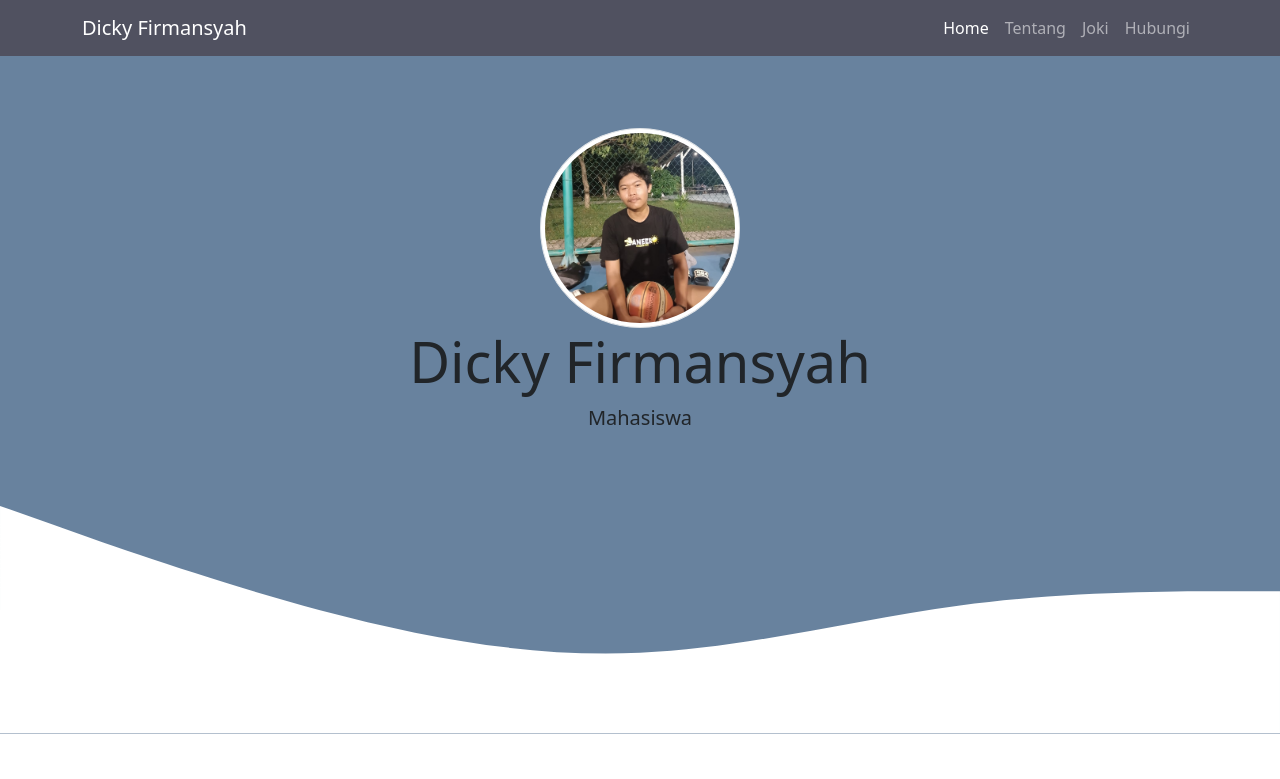
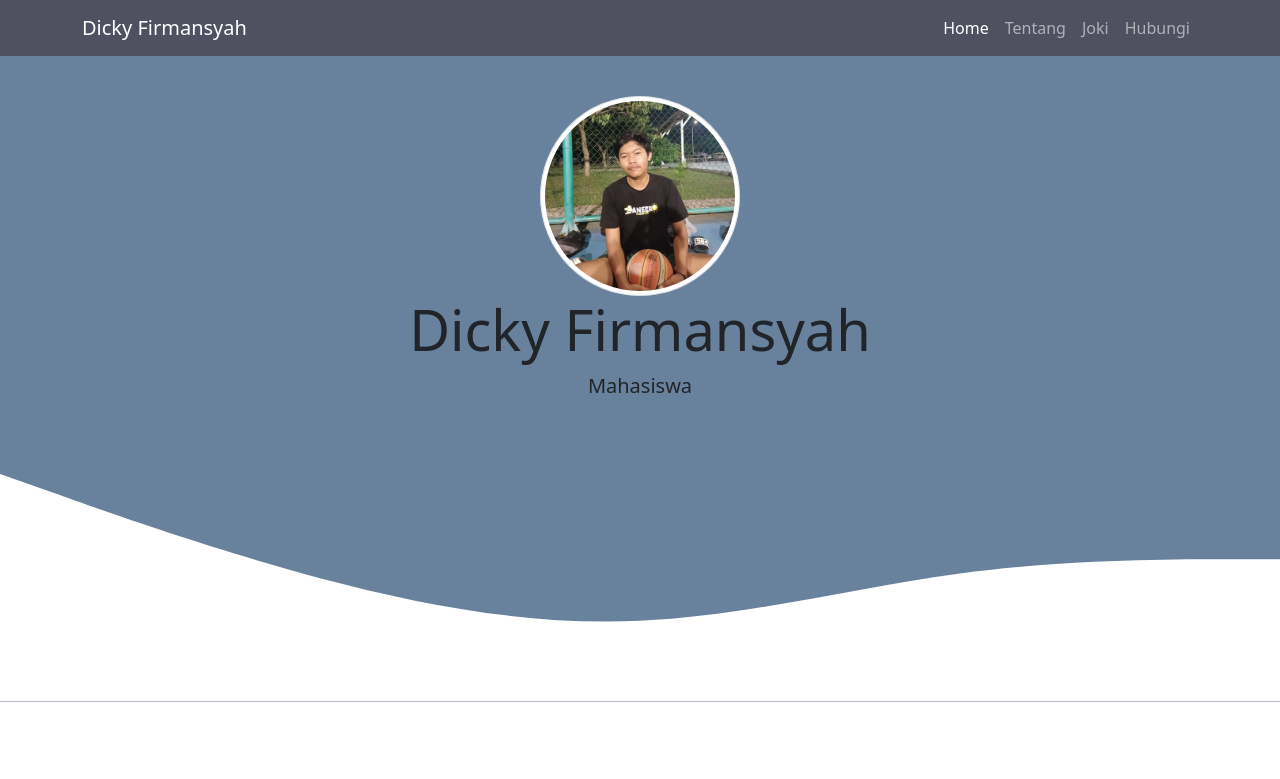
Before and after one commit to ickyzerid/ickyzerid.github.io, a plain HTML site: page index.html in a window 1280 px wide. Shown: the top 779 px of the page. Drawn offline with nearby package versions, Linux system fonts and the light colour scheme.

Commit message:
Update style.css

```diff
--- a/style.css
+++ b/style.css
@@ -1,5 +1,5 @@
 .jumbotron {
-  padding-top: 8rem;
+  padding-top: 6rem;
   background-color: #68829e;
 }
 
@@ -8,5 +8,5 @@
 }
 
 section {
-  padding-top: 7rem;
+  padding-top: 5rem;
 }
```
